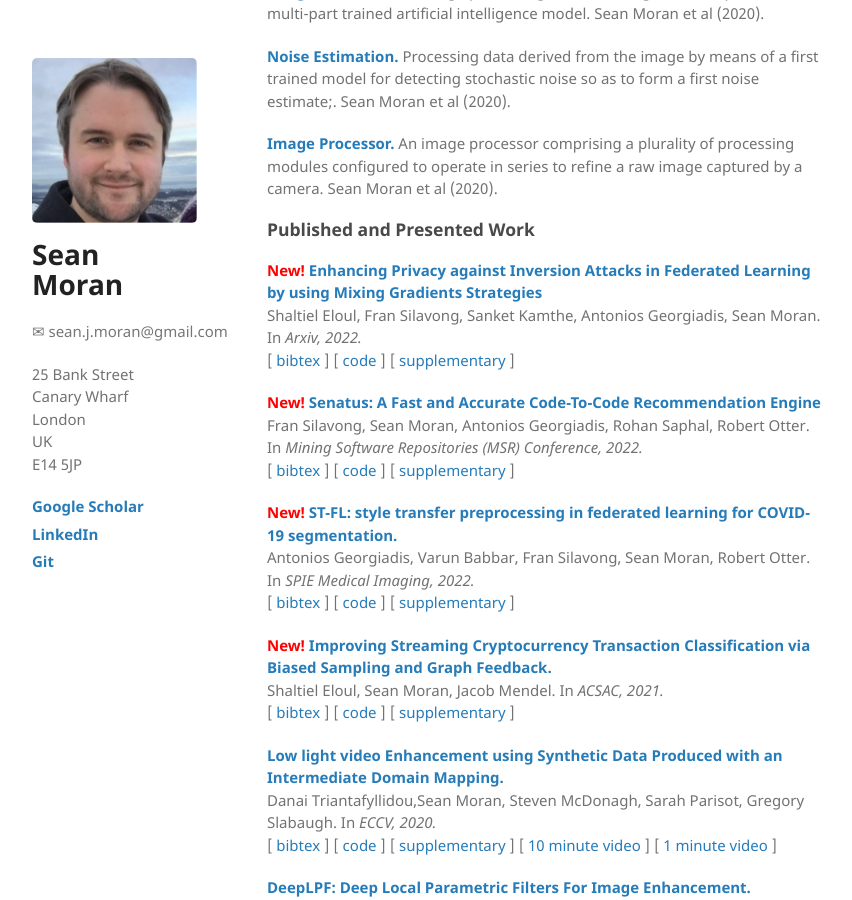
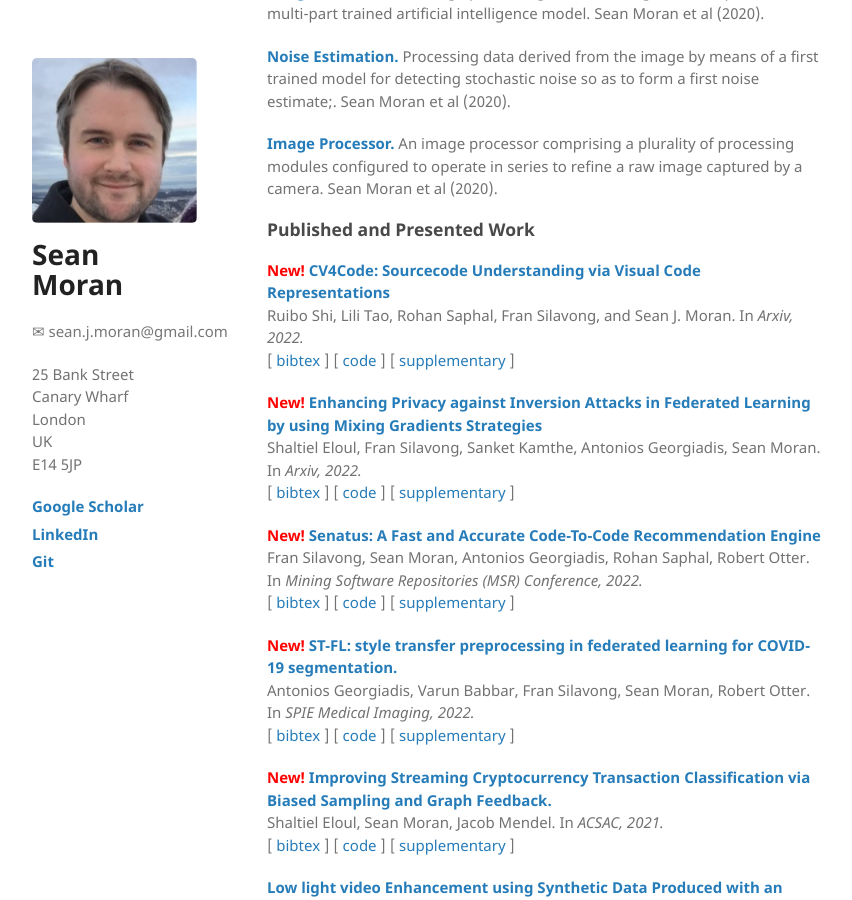
Before and after one commit to sjmoran/sjmoran.github.io, a Jekyll site: the page built from index.html, in a window 1280 px wide and 900 px high, scrolled down 603 px. Shown: the whole window, without its empty margins (26-878 px from the left). Built offline with Jekyll 4.4.1, drawn with Linux system fonts in a browser that asks for light colours.

Commit message:
Update index.html

```diff
--- a/index.html
+++ b/index.html
@@ -29,6 +29,11 @@ Previously he was a Senior Research Scientist at Huawei Technologies R&D and a m
 <p><strong><a target="_blank" href="https://patentimages.storage.googleapis.com/c8/4b/02/9fd507d55f8657/WO2020126023A1.pdf">Image Processor. </a></strong>An image processor comprising a plurality of processing modules configured to operate in series to refine a raw image captured by a camera. Sean Moran et al (2020).<br /></p>
 
 <h3 id="published-and-presented-work">Published and Presented Work</h3>
+
+<p><strong><span style='color:red'>New! </span><a target="_blank" href="https://arxiv.org/pdf/2205.08585.pdf">CV4Code: Sourcecode Understanding via Visual
+Code Representations</a></strong><br />
+Ruibo Shi, Lili Tao, Rohan Saphal, Fran Silavong, and Sean J. Moran. In <em>Arxiv, 2022.</em><br />
+[ <a target="_blank" href="">bibtex</a> ] [ <a href="">code</a> ] [ <a href="">supplementary</a> ]</p>
 
 <p><strong><span style='color:red'>New! </span><a target="_blank" href="https://arxiv.org/pdf/2204.12495.pdf">Enhancing Privacy against Inversion Attacks in Federated Learning by using
 Mixing Gradients Strategies</a></strong><br />
```
